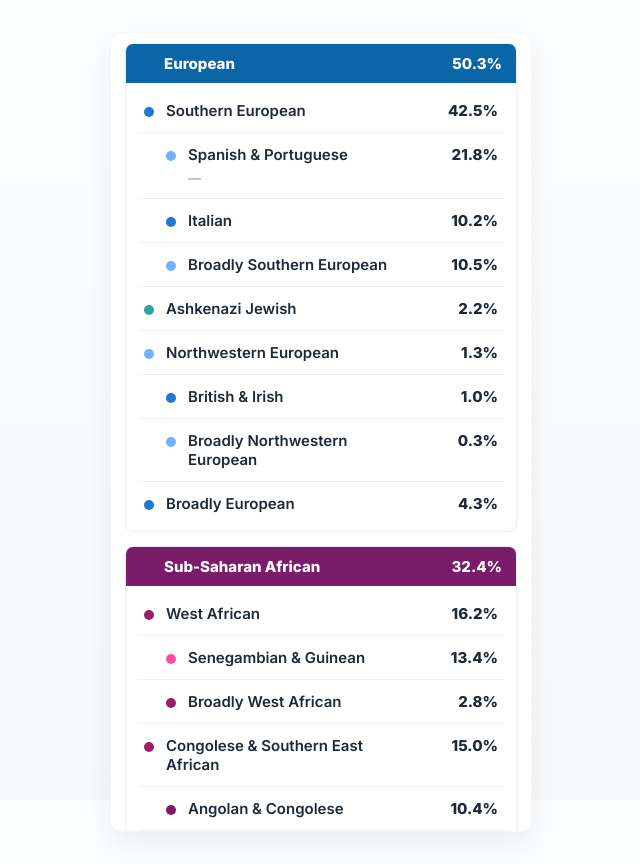
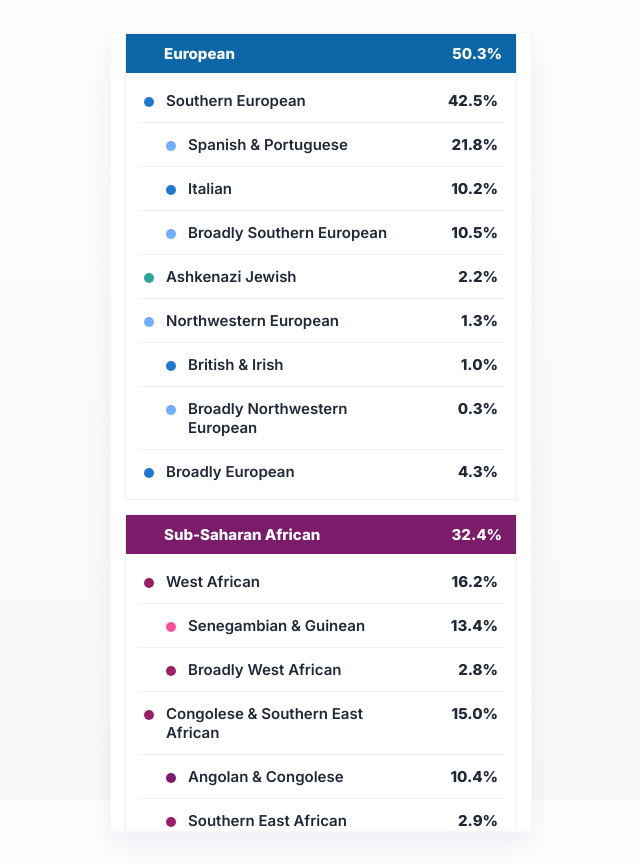
Before and after one commit to tomlol7/ethnolarp, a plain HTML site: page index.html in a window 1280 px wide. Shown: the whole page, without its empty margins (319-959 px from the left). Drawn offline with Linux system fonts and the light colour scheme.

Commit message:
Update index.html

```diff
--- a/index.html
+++ b/index.html
@@ -12,11 +12,10 @@
     --muted: #8b94a3;
     --text: #1f2937;
     --divider: #eceff3;
-    --euro: #0b66a8;             /* European header blue */
-    --subaf: #7a1c6a;            /* Sub-Saharan header purple */
-    --ean:  #d94b2b;             /* East Asian & Native American orange */
-    --wan:  #4b2aa6;             /* Western Asian & North African deep purple */
-    --dot-blue: #1f78d1;
+    --euro: #0b66a8;
+    --subaf: #7a1c6a;
+    --ean:  #d94b2b;
+    --wan:  #4b2aa6;
     font-family: "Inter", system-ui, -apple-system, "Segoe UI", Roboto, "Helvetica Neue", Arial;
   }
 
@@ -30,24 +29,19 @@
     color:var(--text);
   }
 
-  /* outer container approximates the screenshot column */
   .container{
     width: 420px;
     background: var(--card-bg);
-    border-radius: 12px;
+    border-radius: 0;
     box-shadow: 0 12px 28px rgba(15,23,42,0.06);
     padding: 0 0 20px 0;
     overflow: hidden;
     border: 1px solid rgba(15,23,42,0.03);
   }
 
-  /* top spacer to mimic cropping from screenshot */
-  .spacer { height:10px; }
-
-  /* section header bar */
   .section {
     margin: 0 14px 14px 14px;
-    border-radius: 8px;
+    border-radius: 0;
     overflow: hidden;
     border: 1px solid var(--divider);
     background: #fff;
@@ -58,32 +52,17 @@
     align-items:center;
     justify-content:space-between;
     padding: 10px 14px;
-    gap:12px;
+    background: var(--euro);
+    color:#fff;
   }
 
-  .section-title {
-    display:flex;
-    align-items:center;
-    gap:12px;
-    font-weight:700;
-    font-size:16px;
-    color: white;
-    padding: 10px 14px;
-    width:100%;
-    box-sizing:border-box;
-  }
-
-  .section-title .title-inner {
-    display:flex;
-    align-items:center;
-    gap:12px;
-    flex:1;
-  }
+  .subaf .section-header { background: var(--subaf); }
+  .ean .section-header { background: var(--ean); }
+  .wan .section-header { background: var(--wan); }
 
   .header-left { display:flex; align-items:center; gap:12px; }
-  .header-dot { width:12px; height:12px; border-radius:50%; flex:0 0 12px; box-shadow:0 1px 0 rgba(0,0,0,0.06) inset; }
+  .header-dot { width:12px; height:12px; border-radius:50%; }
   .header-name { font-weight:800; font-size:15px; }
-
   .header-pct {
     font-weight:800;
     font-size:15px;
@@ -91,19 +70,6 @@
     text-align:right;
   }
 
-  /* fill the header with the color background and place right pct */
-  .section .header-bar {
-    display:flex;
-    align-items:center;
-    justify-content:space-between;
-    background:var(--euro);
-    color:#fff;
-  }
-  .section.subaf .header-bar{ background:var(--subaf); }
-  .section.ean  .header-bar{ background:var(--ean); }
-  .section.wan  .header-bar{ background:var(--wan); }
-
-  /* body rows (list) */
   .list {
     background: #fff;
     padding: 6px 12px;
@@ -127,7 +93,11 @@
   }
 
   .dot {
-    width:10px; height:10px; border-radius:50%; margin-top:6px; flex:0 0 10px;
+    width:10px;
+    height:10px;
+    border-radius:50%;
+    margin-top:6px;
+    flex:0 0 10px;
   }
 
   .label {
@@ -140,8 +110,8 @@
     font-weight:600;
     font-size:15px;
     color:var(--text);
-    white-space:normal;
   }
+
   .label .note {
     font-size:13px;
     color:var(--muted);
@@ -154,25 +124,13 @@
     color:var(--text);
     flex:0 0 72px;
     text-align:right;
-    padding-left:6px;
   }
 
-  /* indentation for child rows (sub groups) */
   .child {
-    padding-left: 28px; /* indent */
+    padding-left: 28px;
   }
 
-  /* small repeated thin separators where screenshot shows double lines */
-  .thin-sep {
-    height:8px;
-    border-top:1px solid #f3f4f6;
-    margin:0 6px;
-  }
-
-  /* last footer spacing to mimic screenshot cropping */
-  .footer-spacer { height:10px; }
-
-  /* color dots approximations */
+  /* Color dots */
   .blue1 { background: #1f78d1; }
   .blue2 { background: #6fb0ff; }
   .teal  { background: #2aa79a; }
@@ -182,7 +140,6 @@
   .yellow { background: #f5c542; }
   .purple { background: #7a1c6a; }
 
-  /* small responsiveness */
   @media (max-width:440px){
     .container{ width:92%; }
   }
@@ -190,274 +147,85 @@
 </head>
 <body>
   <div class="container" role="region" aria-label="Ancestry static replica">
-    <div class="spacer"></div>
 
     <!-- European -->
     <div class="section">
-      <div class="header-bar section-header" style="background:var(--euro); color:#fff;">
+      <div class="section-header">
         <div class="header-left">
           <div class="header-dot" style="background:transparent"></div>
           <div class="header-name">European</div>
         </div>
         <div class="header-pct">50.3%</div>
       </div>
-
-      <div class="list" aria-hidden="false">
-        <div class="row">
-          <div class="left">
-            <div class="dot blue1"></div>
-            <div class="label">
-              <div class="name">Southern European</div>
-            </div>
-          </div>
-          <div class="pct">42.5%</div>
-        </div>
-
-        <div class="row child">
-          <div class="left">
-            <div class="dot blue2"></div>
-            <div class="label">
-              <div class="name">Spanish & Portuguese</div>
-              <div class="note">—</div>
-            </div>
-          </div>
-          <div class="pct">21.8%</div>
-        </div>
-
-        <div class="row child">
-          <div class="left">
-            <div class="dot blue1"></div>
-            <div class="label"><div class="name">Italian</div></div>
-          </div>
-          <div class="pct">10.2%</div>
-        </div>
-
-        <div class="row child">
-          <div class="left">
-            <div class="dot blue2"></div>
-            <div class="label"><div class="name">Broadly Southern European</div></div>
-          </div>
-          <div class="pct">10.5%</div>
-        </div>
-
-        <div class="row">
-          <div class="left">
-            <div class="dot teal"></div>
-            <div class="label"><div class="name">Ashkenazi Jewish</div></div>
-          </div>
-          <div class="pct">2.2%</div>
-        </div>
-
-        <div class="row">
-          <div class="left">
-            <div class="dot blue2"></div>
-            <div class="label"><div class="name">Northwestern European</div></div>
-          </div>
-          <div class="pct">1.3%</div>
-        </div>
-
-        <div class="row child">
-          <div class="left">
-            <div class="dot blue1"></div>
-            <div class="label"><div class="name">British & Irish</div></div>
-          </div>
-          <div class="pct">1.0%</div>
-        </div>
-
-        <div class="row child">
-          <div class="left">
-            <div class="dot blue2"></div>
-            <div class="label"><div class="name">Broadly Northwestern European</div></div>
-          </div>
-          <div class="pct">0.3%</div>
-        </div>
-
-        <div class="row">
-          <div class="left">
-            <div class="dot blue1"></div>
-            <div class="label"><div class="name">Broadly European</div></div>
-          </div>
-          <div class="pct">4.3%</div>
-        </div>
+      <div class="list">
+        <div class="row"><div class="left"><div class="dot blue1"></div><div class="label"><div class="name">Southern European</div></div></div><div class="pct">42.5%</div></div>
+        <div class="row child"><div class="left"><div class="dot blue2"></div><div class="label"><div class="name">Spanish & Portuguese</div></div></div><div class="pct">21.8%</div></div>
+        <div class="row child"><div class="left"><div class="dot blue1"></div><div class="label"><div class="name">Italian</div></div></div><div class="pct">10.2%</div></div>
+        <div class="row child"><div class="left"><div class="dot blue2"></div><div class="label"><div class="name">Broadly Southern European</div></div></div><div class="pct">10.5%</div></div>
+        <div class="row"><div class="left"><div class="dot teal"></div><div class="label"><div class="name">Ashkenazi Jewish</div></div></div><div class="pct">2.2%</div></div>
+        <div class="row"><div class="left"><div class="dot blue2"></div><div class="label"><div class="name">Northwestern European</div></div></div><div class="pct">1.3%</div></div>
+        <div class="row child"><div class="left"><div class="dot blue1"></div><div class="label"><div class="name">British & Irish</div></div></div><div class="pct">1.0%</div></div>
+        <div class="row child"><div class="left"><div class="dot blue2"></div><div class="label"><div class="name">Broadly Northwestern European</div></div></div><div class="pct">0.3%</div></div>
+        <div class="row"><div class="left"><div class="dot blue1"></div><div class="label"><div class="name">Broadly European</div></div></div><div class="pct">4.3%</div></div>
       </div>
     </div>
 
     <!-- Sub-Saharan African -->
     <div class="section subaf">
-      <div class="header-bar section-header" style="background:var(--subaf); color:#fff;">
+      <div class="section-header">
         <div class="header-left">
           <div class="header-dot"></div>
           <div class="header-name">Sub-Saharan African</div>
         </div>
         <div class="header-pct">32.4%</div>
       </div>
-
       <div class="list">
-        <div class="row">
-          <div class="left">
-            <div class="dot magenta"></div>
-            <div class="label"><div class="name">West African</div></div>
-          </div>
-          <div class="pct">16.2%</div>
-        </div>
-
-        <div class="row child">
-          <div class="left">
-            <div class="dot pink"></div>
-            <div class="label"><div class="name">Senegambian & Guinean</div></div>
-          </div>
-          <div class="pct">13.4%</div>
-        </div>
-
-        <div class="row child">
-          <div class="left">
-            <div class="dot magenta"></div>
-            <div class="label"><div class="name">Broadly West African</div></div>
-          </div>
-          <div class="pct">2.8%</div>
-        </div>
-
-        <div class="row">
-          <div class="left">
-            <div class="dot magenta"></div>
-            <div class="label"><div class="name">Congolese & Southern East African</div></div>
-          </div>
-          <div class="pct">15.0%</div>
-        </div>
-
-        <div class="row child">
-          <div class="left">
-            <div class="dot purple"></div>
-            <div class="label"><div class="name">Angolan & Congolese</div></div>
-          </div>
-          <div class="pct">10.4%</div>
-        </div>
-
-        <div class="row child">
-          <div class="left">
-            <div class="dot magenta"></div>
-            <div class="label"><div class="name">Southern East African</div></div>
-          </div>
-          <div class="pct">2.9%</div>
-        </div>
-
-        <div class="row">
-          <div class="left">
-            <div class="dot magenta"></div>
-            <div class="label"><div class="name">Broadly Congolese & Southern East African</div></div>
-          </div>
-          <div class="pct">1.7%</div>
-        </div>
-
-        <div class="row">
-          <div class="left">
-            <div class="dot magenta"></div>
-            <div class="label"><div class="name">Broadly Sub-Saharan African</div></div>
-          </div>
-          <div class="pct">1.2%</div>
-        </div>
+        <div class="row"><div class="left"><div class="dot magenta"></div><div class="label"><div class="name">West African</div></div></div><div class="pct">16.2%</div></div>
+        <div class="row child"><div class="left"><div class="dot pink"></div><div class="label"><div class="name">Senegambian & Guinean</div></div></div><div class="pct">13.4%</div></div>
+        <div class="row child"><div class="left"><div class="dot magenta"></div><div class="label"><div class="name">Broadly West African</div></div></div><div class="pct">2.8%</div></div>
+        <div class="row"><div class="left"><div class="dot magenta"></div><div class="label"><div class="name">Congolese & Southern East African</div></div></div><div class="pct">15.0%</div></div>
+        <div class="row child"><div class="left"><div class="dot purple"></div><div class="label"><div class="name">Angolan & Congolese</div></div></div><div class="pct">10.4%</div></div>
+        <div class="row child"><div class="left"><div class="dot magenta"></div><div class="label"><div class="name">Southern East African</div></div></div><div class="pct">2.9%</div></div>
+        <div class="row"><div class="left"><div class="dot magenta"></div><div class="label"><div class="name">Broadly Congolese & Southern East African</div></div></div><div class="pct">1.7%</div></div>
+        <div class="row"><div class="left"><div class="dot magenta"></div><div class="label"><div class="name">Broadly Sub-Saharan African</div></div></div><div class="pct">1.2%</div></div>
       </div>
     </div>
 
     <!-- East Asian & Native American -->
     <div class="section ean">
-      <div class="header-bar section-header" style="background:var(--ean); color:#fff;">
+      <div class="section-header">
         <div class="header-left">
           <div class="header-dot"></div>
           <div class="header-name">East Asian & Native American</div>
         </div>
         <div class="header-pct">13.1%</div>
       </div>
-
       <div class="list">
-        <div class="row">
-          <div class="left">
-            <div class="dot yellow"></div>
-            <div class="label"><div class="name">Native American</div></div>
-          </div>
-          <div class="pct">10.1%</div>
-        </div>
-
-        <div class="row">
-          <div class="left">
-            <div class="dot orange"></div>
-            <div class="label"><div class="name">Chinese & Southeast Asian</div></div>
-          </div>
-          <div class="pct">1.0%</div>
-        </div>
-
-        <div class="row child">
-          <div class="left">
-            <div class="dot yellow"></div>
-            <div class="label"><div class="name">Filipino & Austronesian</div></div>
-          </div>
-          <div class="pct">1.0%</div>
-        </div>
-
-        <div class="row">
-          <div class="left">
-            <div class="dot orange"></div>
-            <div class="label"><div class="name">Broadly East Asian & Native American</div></div>
-          </div>
-          <div class="pct">2.0%</div>
-        </div>
+        <div class="row"><div class="left"><div class="dot yellow"></div><div class="label"><div class="name">Native American</div></div></div><div class="pct">10.1%</div></div>
+        <div class="row"><div class="left"><div class="dot orange"></div><div class="label"><div class="name">Chinese & Southeast Asian</div></div></div><div class="pct">1.0%</div></div>
+        <div class="row child"><div class="left"><div class="dot yellow"></div><div class="label"><div class="name">Filipino & Austronesian</div></div></div><div class="pct">1.0%</div></div>
+        <div class="row"><div class="left"><div class="dot orange"></div><div class="label"><div class="name">Broadly East Asian & Native American</div></div></div><div class="pct">2.0%</div></div>
       </div>
     </div>
 
     <!-- Western Asian & North African -->
     <div class="section wan">
-      <div class="header-bar section-header" style="background:var(--wan); color:#fff;">
+      <div class="section-header">
         <div class="header-left">
           <div class="header-dot"></div>
           <div class="header-name">Western Asian & North African</div>
         </div>
         <div class="header-pct">3.0%</div>
       </div>
-
       <div class="list">
-        <div class="row">
-          <div class="left">
-            <div class="dot purple"></div>
-            <div class="label"><div class="name">North African</div></div>
-          </div>
-          <div class="pct">2.2%</div>
-        </div>
-
-        <div class="row child">
-          <div class="left">
-            <div class="dot purple"></div>
-            <div class="label"><div class="name">Arab, Egyptian & Levantine</div></div>
-          </div>
-          <div class="pct">0.5%</div>
-        </div>
-
-        <div class="row child">
-          <div class="left">
-            <div class="dot purple"></div>
-            <div class="label"><div class="name">Egyptian</div></div>
-          </div>
-          <div class="pct">0.4%</div>
-        </div>
-
-        <div class="row child">
-          <div class="left">
-            <div class="dot purple"></div>
-            <div class="label"><div class="name">Broadly Arab, Egyptian & Levantine</div></div>
-          </div>
-          <div class="pct">0.1%</div>
-        </div>
-
-        <div class="row">
-          <div class="left">
-            <div class="dot purple"></div>
-            <div class="label"><div class="name">Broadly Western Asian & North African</div></div>
-          </div>
-          <div class="pct">0.3%</div>
-        </div>
+        <div class="row"><div class="left"><div class="dot purple"></div><div class="label"><div class="name">North African</div></div></div><div class="pct">2.2%</div></div>
+        <div class="row child"><div class="left"><div class="dot purple"></div><div class="label"><div class="name">Arab, Egyptian & Levantine</div></div></div><div class="pct">0.5%</div></div>
+        <div class="row child"><div class="left"><div class="dot purple"></div><div class="label"><div class="name">Egyptian</div></div></div><div class="pct">0.4%</div></div>
+        <div class="row child"><div class="left"><div class="dot purple"></div><div class="label"><div class="name">Broadly Arab, Egyptian & Levantine</div></div></div><div class="pct">0.1%</div></div>
+        <div class="row"><div class="left"><div class="dot purple"></div><div class="label"><div class="name">Broadly Western Asian & North African</div></div></div><div class="pct">0.3%</div></div>
       </div>
     </div>
 
-    <div class="footer-spacer"></div>
   </div>
 </body>
 </html>
```
